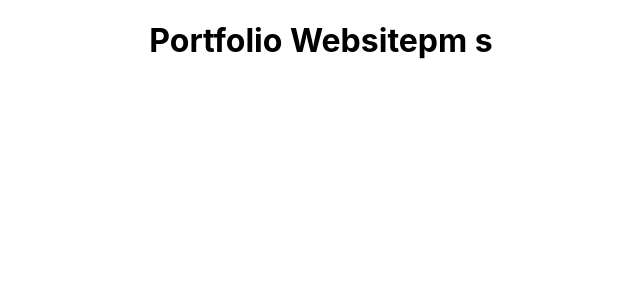
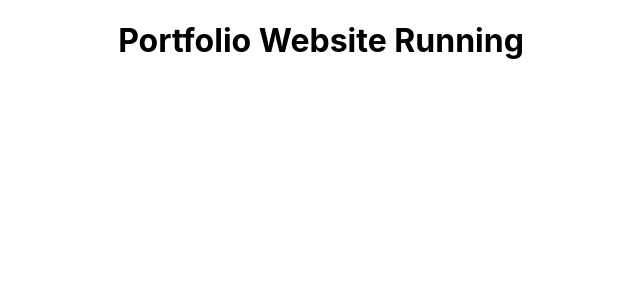
Before and after one commit to codegurupawan/farmport, a React (Create React App) app: page / in a window 1280 px wide. Shown: the top 300 px of the page, without its empty margins (319-959 px from the left). Built offline with nearby package versions, Linux system fonts and the light colour scheme.

Commit message:
"predeploy": "npm run build", +   "deploy": "gh-pages -d build",

```diff
--- a/package.json
+++ b/package.json
@@ -1,5 +1,6 @@
 {
   "name": "buyandsell",
+  "homepage": "https://codegurupawan.github.io/farmport",
   "version": "0.1.0",
   "private": true,
   "dependencies": {
@@ -12,6 +13,8 @@
     "web-vitals": "^2.1.4"
   },
   "scripts": {
+    "predeploy": "npm run build",
+    "deploy": "gh-pages -d build",
     "start": "react-scripts start",
     "build": "react-scripts build",
     "test": "react-scripts test",
--- a/src/App.js
+++ b/src/App.js
@@ -1,10 +1,10 @@
-import logo from './logo.svg';
+
 import './App.css';
 
 function App() {
   return (
     <div className="App">
-      <h1>Portfolio Websitepm s</h1>
+      <h1>Portfolio Website Running</h1>
     </div>
   );
 }
```
